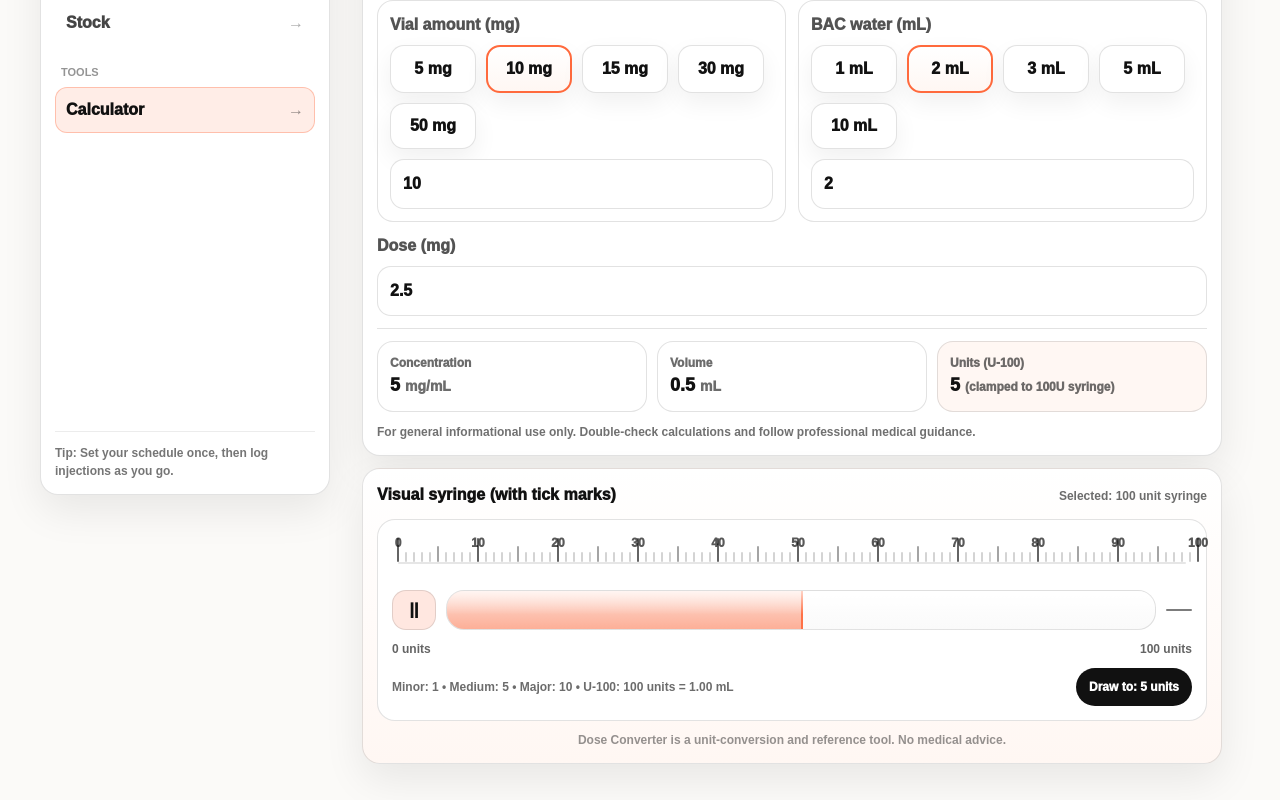
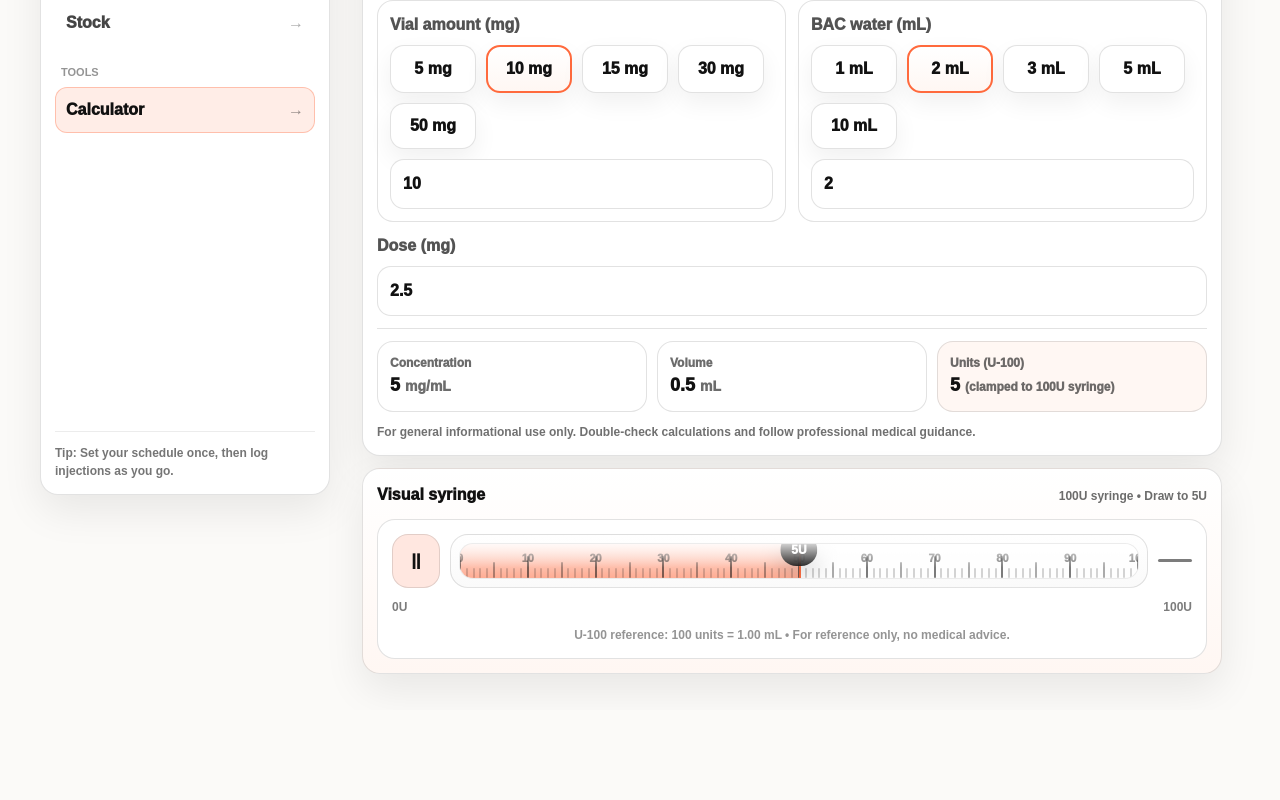
Before and after one commit to VixleAng/dose-scheduler-rotation, a Next.js app: page /calculator in a window 1280 px wide. Shown: the part 403-1203 px from the top of the page. After the commit the page ends 1113 px from the top, so only its background shows below. Built offline with nearby package versions, Linux system fonts and the light colour scheme.

Commit message:
Improve syringe visual with internal unit markings

```diff
--- a/app/calculator/page.tsx
+++ b/app/calculator/page.tsx
@@ -34,7 +34,13 @@ function useIsMobile(maxPx = 720) {
   return isMobile;
 }
 
-function SyringeRuler({
+/**
+ * Premium syringe visual:
+ * - tick marks + labels are INSIDE the barrel
+ * - fill shows "how far to draw"
+ * - draw-to line + little label pill
+ */
+function SyringeVisual({
   units,
   maxUnits,
 }: {
@@ -44,14 +50,17 @@ function SyringeRuler({
   const u = clamp(Number.isFinite(units) ? units : 0, 0, maxUnits);
   const pct = maxUnits <= 0 ? 0 : u / maxUnits;
 
-  // ticks: show minor=1, medium=5, major=10
-  // for performance on mobile, render ticks using simple loop, but keep it lightweight
+  // Render major labels: 0, 10, 20... up to maxUnits
+  const majorStep = 10;
+  const minorStep = 1;
+  const mediumStep = 5;
+
   const ticks = useMemo(() => {
-    const arr: Array<{ v: number; isMajor: boolean; isMedium: boolean }> = [];
-    for (let v = 0; v <= maxUnits; v += 1) {
-      const isMajor = v % 10 === 0;
-      const isMedium = !isMajor && v % 5 === 0;
-      arr.push({ v, isMajor, isMedium });
+    const arr: Array<{ v: number; kind: "major" | "medium" | "minor" }> = [];
+    for (let v = 0; v <= maxUnits; v += minorStep) {
+      const kind =
+        v % majorStep === 0 ? "major" : v % mediumStep === 0 ? "medium" : "minor";
+      arr.push({ v, kind });
     }
     return arr;
   }, [maxUnits]);
@@ -66,7 +75,6 @@ function SyringeRuler({
         boxShadow: UI.shadow,
       }}
     >
-      {/* Header row (keep it minimal) */}
       <div
         style={{
           display: "flex",
@@ -76,13 +84,12 @@ function SyringeRuler({
           flexWrap: "wrap",
         }}
       >
-        <div style={{ fontWeight: 950, color: UI.ink }}>Visual syringe (with tick marks)</div>
+        <div style={{ fontWeight: 950, color: UI.ink }}>Visual syringe</div>
         <div style={{ color: UI.muted, fontWeight: 900, fontSize: 12 }}>
-          Selected: {maxUnits} unit syringe
+          {maxUnits}U syringe • Draw to <b>{fmt(u, 0)}U</b>
         </div>
       </div>
 
-      {/* Syringe block */}
       <div
         style={{
           marginTop: 12,
@@ -90,56 +97,112 @@ function SyringeRuler({
           border: `1px solid ${UI.line}`,
           background: "#fff",
           padding: 14,
+          overflow: "hidden",
         }}
       >
-        {/* Tick ruler */}
-        <div style={{ position: "relative", height: 46, userSelect: "none" }}>
-          {/* baseline */}
+        {/* Syringe body */}
+        <div
+          style={{
+            display: "grid",
+            gridTemplateColumns: "48px 1fr 34px",
+            gap: 10,
+            alignItems: "center",
+          }}
+        >
+          {/* Plunger */}
+          <div
+            style={{
+              height: 54,
+              borderRadius: 16,
+              border: `1px solid ${UI.line}`,
+              background: "rgba(255,106,61,0.16)",
+              display: "flex",
+              alignItems: "center",
+              justifyContent: "center",
+              fontWeight: 950,
+              color: UI.ink,
+              userSelect: "none",
+            }}
+            title="Plunger"
+          >
+            ||
+          </div>
+
+          {/* Barrel */}
+          <div
+            style={{
+              position: "relative",
+              height: 54,
+              borderRadius: 18,
+              border: `1px solid ${UI.line}`,
+              background: "linear-gradient(180deg,#ffffff 0%, #fafafa 100%)",
+              overflow: "hidden",
+            }}
+            title="Syringe barrel"
+          >
+            {/* Inner “glass” inset */}
             <div
               style={{
                 position: "absolute",
-              left: 6,
-              right: 6,
-              top: 28,
-              height: 2,
-              background: "rgba(17,17,17,0.10)",
-              borderRadius: 999,
+                inset: 8,
+                borderRadius: 14,
+                border: "1px solid rgba(17,17,17,0.08)",
+                background: "rgba(255,255,255,0.65)",
+                overflow: "hidden",
+              }}
+            >
+              {/* Fill (inside inset) */}
+              <div
+                style={{
+                  position: "absolute",
+                  left: 0,
+                  top: 0,
+                  bottom: 0,
+                  width: `${pct * 100}%`,
+                  background:
+                    "linear-gradient(180deg, rgba(255, 106, 61, 0.18) 0%, rgba(255, 106, 61, 0.55) 100%)",
                 }}
               />
 
+              {/* Tick marks + labels INSIDE */}
+              <div style={{ position: "absolute", inset: 0 }}>
                 {ticks.map((t) => {
                   const xPct = (t.v / maxUnits) * 100;
-            const height = t.isMajor ? 24 : t.isMedium ? 16 : 10;
-            const top = 28 - height;
+
+                  const h =
+                    t.kind === "major" ? 22 : t.kind === "medium" ? 16 : 10;
+
+                  const lineOpacity =
+                    t.kind === "major" ? 0.55 : t.kind === "medium" ? 0.35 : 0.18;
 
                   return (
                     <div key={t.v}>
+                      {/* Tick */}
                       <div
                         style={{
                           position: "absolute",
-                    left: `calc(${xPct}% + 6px)`,
+                          left: `${xPct}%`,
                           transform: "translateX(-1px)",
-                    top,
+                          bottom: 0,
                           width: 2,
-                    height,
-                    background: t.isMajor
-                      ? "rgba(17,17,17,0.65)"
-                      : t.isMedium
-                      ? "rgba(17,17,17,0.38)"
-                      : "rgba(17,17,17,0.18)",
+                          height: h,
+                          background: `rgba(17,17,17,${lineOpacity})`,
                           borderRadius: 2,
                         }}
                       />
-                {t.isMajor && (
+
+                      {/* Major label */}
+                      {t.kind === "major" && (
                         <div
                           style={{
                             position: "absolute",
-                      left: `calc(${xPct}% + 6px)`,
+                            left: `${xPct}%`,
                             transform: "translateX(-50%)",
-                      top: 0,
-                      fontSize: 12,
+                            top: 6,
+                            fontSize: 11,
                             fontWeight: 950,
-                      color: "rgba(17,17,17,0.70)",
+                            color: "rgba(17,17,17,0.55)",
+                            userSelect: "none",
                           }}
                         >
                           {t.v}
@@ -150,59 +213,7 @@ function SyringeRuler({
                 })}
               </div>
 
-        {/* Barrel row */}
-        <div
-          style={{
-            display: "grid",
-            gridTemplateColumns: "44px 1fr 26px",
-            gap: 10,
-            alignItems: "center",
-            marginTop: 10,
-          }}
-        >
-          {/* Plunger */}
-          <div
-            style={{
-              height: 40,
-              borderRadius: 14,
-              border: `1px solid ${UI.line}`,
-              background: "rgba(255,106,61,0.16)",
-              display: "flex",
-              alignItems: "center",
-              justifyContent: "center",
-              fontWeight: 950,
-              color: UI.ink,
-            }}
-            title="Plunger"
-          >
-            ||
-          </div>
-
-          {/* Barrel (fill INSIDE the barrel) */}
-          <div
-            style={{
-              position: "relative",
-              height: 40,
-              borderRadius: 18,
-              border: `1px solid ${UI.line}`,
-              background: "linear-gradient(180deg,#ffffff 0%, #fafafa 100%)",
-              overflow: "hidden",
-            }}
-            title="Syringe barrel"
-          >
-            {/* Fill */}
-            <div
-              style={{
-                position: "absolute",
-                left: 0,
-                top: 0,
-                bottom: 0,
-                width: `${pct * 100}%`,
-                background:
-                  "linear-gradient(180deg, rgba(255, 106, 61, 0.22) 0%, rgba(255, 106, 61, 0.52) 100%)",
-              }}
-            />
-            {/* Cursor line */}
+              {/* Draw-to cursor line */}
               <div
                 style={{
                   position: "absolute",
@@ -214,22 +225,45 @@ function SyringeRuler({
                   opacity: 0.95,
                 }}
               />
+
+              {/* Draw-to label pill */}
+              <div
+                style={{
+                  position: "absolute",
+                  left: `${pct * 100}%`,
+                  transform: "translateX(-50%)",
+                  top: -10,
+                  padding: "6px 10px",
+                  borderRadius: 999,
+                  border: "1px solid rgba(17,17,17,0.10)",
+                  background: "rgba(17,17,17,0.92)",
+                  color: "#fff",
+                  fontWeight: 950,
+                  fontSize: 12,
+                  boxShadow: "0 10px 24px rgba(0,0,0,0.15)",
+                  whiteSpace: "nowrap",
+                }}
+              >
+                {fmt(u, 0)}U
+              </div>
+
               {/* Gloss */}
               <div
                 style={{
                   position: "absolute",
                   inset: 0,
                   background:
-                  "linear-gradient(180deg, rgba(255,255,255,0.70) 0%, rgba(255,255,255,0) 62%)",
+                    "linear-gradient(180deg, rgba(255,255,255,0.78) 0%, rgba(255,255,255,0) 70%)",
                   pointerEvents: "none",
                 }}
               />
             </div>
+          </div>
 
-          {/* Needle tip (tiny) */}
+          {/* Needle */}
           <div
             style={{
-              height: 2,
+              height: 3,
               background: "rgba(17,17,17,0.55)",
               borderRadius: 999,
             }}
@@ -237,50 +271,20 @@ function SyringeRuler({
           />
         </div>
 
-        {/* Footer row */}
+        {/* Footer helper */}
         <div
           style={{
             marginTop: 10,
             display: "flex",
             justifyContent: "space-between",
             gap: 10,
-            color: "rgba(17,17,17,0.65)",
+            color: "rgba(17,17,17,0.55)",
             fontWeight: 900,
             fontSize: 12,
           }}
         >
-          <div>0 units</div>
-          <div>{maxUnits} units</div>
-        </div>
-
-        <div
-          style={{
-            marginTop: 10,
-            display: "flex",
-            justifyContent: "space-between",
-            gap: 10,
-            alignItems: "center",
-            flexWrap: "wrap",
-          }}
-        >
-          <div style={{ color: UI.muted, fontWeight: 900, fontSize: 12 }}>
-            Minor: 1 • Medium: 5 • Major: 10 • U-100: 100 units = 1.00 mL
-          </div>
-
-          <div
-            style={{
-              padding: "9px 12px",
-              borderRadius: 999,
-              border: `1px solid ${UI.line}`,
-              background: UI.ink,
-              color: "#fff",
-              fontWeight: 950,
-              fontSize: 12,
-            }}
-          >
-            Draw to: {fmt(u, 0)} units
-          </div>
-        </div>
+          <div>0U</div>
+          <div>{maxUnits}U</div>
         </div>
 
         <div
@@ -292,7 +296,8 @@ function SyringeRuler({
             fontSize: 12,
           }}
         >
-        Dose Converter is a unit-conversion and reference tool. No medical advice.
+          U-100 reference: 100 units = 1.00 mL • For reference only, no medical advice.
+        </div>
       </div>
     </section>
   );
@@ -301,17 +306,14 @@ function SyringeRuler({
 export default function CalculatorPage() {
   const isMobile = useIsMobile(720);
 
-  // Only syringe sizes you want: 50U and 100U
   const [maxUnits, setMaxUnits] = useState<SyringeUnits>(100);
 
-  // Reconstitution inputs
   const [vialMg, setVialMg] = useState<string>("10");
   const [waterMl, setWaterMl] = useState<string>("2");
   const [doseMg, setDoseMg] = useState<string>("2.5");
 
   const pad = isMobile ? 12 : 14;
 
-  // Calculations
   const recon = useMemo(() => {
     const mg = toNum(vialMg);
     const ml = toNum(waterMl);
@@ -331,11 +333,11 @@ export default function CalculatorPage() {
     return { ok: true as const, concentration, mlNeeded, units };
   }, [vialMg, waterMl, doseMg]);
 
-  const unitsClamped = clamp(
-    Number.isFinite(recon.ok ? recon.units : NaN) ? (recon as any).units : 0,
-    0,
-    maxUnits
-  );
+  const unitsRaw = Number.isFinite(recon.ok ? (recon as any).units : NaN)
+    ? (recon as any).units
+    : 0;
+
+  const unitsClamped = clamp(unitsRaw, 0, maxUnits);
 
   const card: React.CSSProperties = {
     border: `1px solid ${UI.line}`,
@@ -391,30 +393,16 @@ export default function CalculatorPage() {
   return (
     <AppShell title="Calculator" subtitle="Reconstitution math + syringe units (U-100).">
       <AppPage>
-        {/* Mobile/contrast polish + try to un-grey the Menu button */}
-        <style jsx global>{`
-          /* Make text/buttons feel less washed out on mobile */
-          @media (max-width: 720px) {
-            body {
-              -webkit-text-size-adjust: 100%;
-            }
-          }
-
-          /* Try to fix “Menu” looking disabled (covers common patterns) */
-          button[aria-label="Menu"],
-          button[aria-label="menu"],
-          button:has(> span:contains("Menu")),
-          .menuBtn,
-          .appMenuBtn,
-          .appShellMenuBtn {
-            opacity: 1 !important;
-            filter: none !important;
-          }
-        `}</style>
-
-        {/* Top: syringe size selection (replaces “Reconstitution” weirdness) */}
-        <section style={{ ...card, marginTop: 12, background: "linear-gradient(180deg,#fff 0%, #fff7f3 100%)" }}>
-          <div style={{ fontWeight: 950, color: UI.ink, fontSize: 16 }}>Select a Syringe Size</div>
+        <section
+          style={{
+            ...card,
+            marginTop: 12,
+            background: "linear-gradient(180deg,#fff 0%, #fff7f3 100%)",
+          }}
+        >
+          <div style={{ fontWeight: 950, color: UI.ink, fontSize: 16 }}>
+            Select a Syringe Size
+          </div>
 
           <div style={{ marginTop: 10, display: "flex", gap: 10, flexWrap: "wrap" }}>
             <button onClick={() => setMaxUnits(50)} style={sizePill(maxUnits === 50)}>
@@ -430,7 +418,6 @@ export default function CalculatorPage() {
           </div>
         </section>
 
-        {/* Inputs: Vial + BAC side-by-side (boxed), dose below */}
         <section style={{ ...card, marginTop: 12 }}>
           <div style={{ fontWeight: 950, fontSize: 16, color: UI.ink }}>Reconstitution</div>
           <div style={{ color: UI.muted, fontWeight: 900, marginTop: 6 }}>
@@ -445,7 +432,6 @@ export default function CalculatorPage() {
               gap: 12,
             }}
           >
-            {/* Vial box */}
             <div style={{ border: `1px solid ${UI.line}`, borderRadius: 16, padding: 12, background: "#fff" }}>
               <div style={label}>Vial amount (mg)</div>
               <div style={{ display: "flex", gap: 10, flexWrap: "wrap" }}>
@@ -467,7 +453,6 @@ export default function CalculatorPage() {
               </div>
             </div>
 
-            {/* BAC box */}
             <div style={{ border: `1px solid ${UI.line}`, borderRadius: 16, padding: 12, background: "#fff" }}>
               <div style={label}>BAC water (mL)</div>
               <div style={{ display: "flex", gap: 10, flexWrap: "wrap" }}>
@@ -490,7 +475,6 @@ export default function CalculatorPage() {
             </div>
           </div>
 
-          {/* Dose */}
           <div style={{ marginTop: 12 }}>
             <div style={label}>Dose (mg)</div>
             <input
@@ -502,7 +486,6 @@ export default function CalculatorPage() {
             />
           </div>
 
-          {/* Results (simple lines, premium + compact) */}
           <div style={{ marginTop: 12, borderTop: `1px solid ${UI.line}`, paddingTop: 12 }}>
             {!recon.ok ? (
               <div style={{ fontWeight: 950, color: UI.muted }}>
@@ -519,14 +502,16 @@ export default function CalculatorPage() {
                 <div style={{ border: `1px solid ${UI.line}`, borderRadius: 16, padding: 12, background: "#fff" }}>
                   <div style={{ color: UI.muted, fontWeight: 950, fontSize: 12 }}>Concentration</div>
                   <div style={{ fontWeight: 950, color: UI.ink, fontSize: 18 }}>
-                    {fmt((recon as any).concentration, 3)} <span style={{ fontSize: 14, color: UI.muted }}>mg/mL</span>
+                    {fmt((recon as any).concentration, 3)}{" "}
+                    <span style={{ fontSize: 14, color: UI.muted }}>mg/mL</span>
                   </div>
                 </div>
 
                 <div style={{ border: `1px solid ${UI.line}`, borderRadius: 16, padding: 12, background: "#fff" }}>
                   <div style={{ color: UI.muted, fontWeight: 950, fontSize: 12 }}>Volume</div>
                   <div style={{ fontWeight: 950, color: UI.ink, fontSize: 18 }}>
-                    {fmt((recon as any).mlNeeded, 3)} <span style={{ fontSize: 14, color: UI.muted }}>mL</span>
+                    {fmt((recon as any).mlNeeded, 3)}{" "}
+                    <span style={{ fontSize: 14, color: UI.muted }}>mL</span>
                   </div>
                 </div>
 
@@ -542,15 +527,22 @@ export default function CalculatorPage() {
               </div>
             )}
 
-            <div style={{ marginTop: 12, color: "rgba(17,17,17,0.60)", fontWeight: 900, fontSize: 12, lineHeight: 1.4 }}>
+            <div
+              style={{
+                marginTop: 12,
+                color: "rgba(17,17,17,0.60)",
+                fontWeight: 900,
+                fontSize: 12,
+                lineHeight: 1.4,
+              }}
+            >
               For general informational use only. Double-check calculations and follow professional medical guidance.
             </div>
           </div>
         </section>
 
-        {/* Syringe guide: ONE ruler only, full-width, sits at the bottom on desktop and mobile */}
         <div style={{ marginTop: 12 }}>
-          <SyringeRuler units={unitsClamped} maxUnits={maxUnits} />
+          <SyringeVisual units={unitsClamped} maxUnits={maxUnits} />
         </div>
       </AppPage>
     </AppShell>
```
Lines whose indentation alone changed are shown as unchanged.
